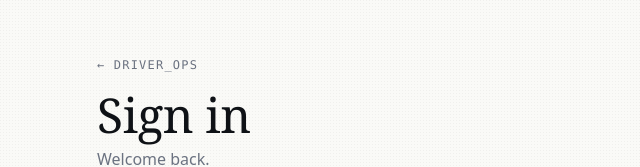
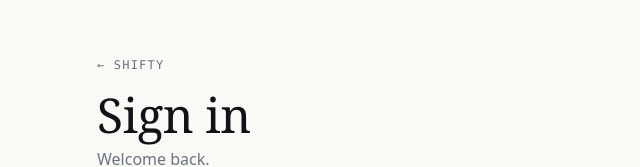
Before and after one commit to presley-Famco/SHIFTY, a Next.js app: page /login in a window 1280 px wide. Shown: the part 136-303 px from the top of the page, without its empty margins (319-959 px from the left). Built offline with nearby package versions, Linux system fonts and the light colour scheme; no server answers.

Commit message:
Update auth pages, layout, nav, and README

```diff
--- a/src/app/(auth)/login/page.tsx
+++ b/src/app/(auth)/login/page.tsx
@@ -8,7 +8,7 @@ export default function LoginPage() {
     <main className="min-h-screen grain flex items-center justify-center p-6">
       <div className="w-full max-w-md">
         <Link href="/" className="font-mono text-xs uppercase tracking-widest text-[var(--color-muted)] hover:text-[var(--color-ink)]">
-          ← driver_ops
+          ← SHIFTY
         </Link>
         <h1 className="font-display text-5xl mt-4 mb-2">Sign in</h1>
         <p className="text-[var(--color-muted)] mb-8">Welcome back.</p>
--- a/src/app/(auth)/signup/page.tsx
+++ b/src/app/(auth)/signup/page.tsx
@@ -7,7 +7,7 @@ export default function SignupPage() {
     <main className="min-h-screen grain flex items-center justify-center p-6">
       <div className="w-full max-w-md">
         <Link href="/" className="font-mono text-xs uppercase tracking-widest text-[var(--color-muted)] hover:text-[var(--color-ink)]">
-          ← driver_ops
+          ← SHIFTY
         </Link>
         <h1 className="font-display text-5xl mt-4 mb-2">Create account</h1>
         <p className="text-[var(--color-muted)] mb-8">
--- a/src/app/layout.tsx
+++ b/src/app/layout.tsx
@@ -2,7 +2,7 @@ import './globals.css';
 import type { Metadata } from 'next';
 
 export const metadata: Metadata = {
-  title: 'Driver Ops MVP',
+  title: 'SHIFTY',
   description: 'Shift availability and daily inspection log for drivers.',
 };
 
--- a/src/app/page.tsx
+++ b/src/app/page.tsx
@@ -12,7 +12,7 @@ export default async function Home() {
     <main className="min-h-screen grain">
       <div className="max-w-4xl mx-auto px-6 py-16">
         <div className="flex items-baseline justify-between mb-16">
-          <span className="font-mono text-xs uppercase tracking-widest">driver_ops / v0.1</span>
+          <span className="font-mono text-xs uppercase tracking-widest">SHIFTY / v0.1</span>
           <span className="font-mono text-xs uppercase tracking-widest">mvp · internal</span>
         </div>
 
--- a/src/components/TopNav.tsx
+++ b/src/components/TopNav.tsx
@@ -8,7 +8,7 @@ export default function TopNav({ user }: { user: User }) {
       <div className="max-w-6xl mx-auto px-6 py-4 flex items-center justify-between">
         <div className="flex items-center gap-6">
           <Link href={isAdmin ? '/admin' : '/driver'} className="font-mono text-xs uppercase tracking-widest">
-            driver_ops
+            SHIFTY
           </Link>
           {isAdmin ? (
             <div className="flex gap-4 text-sm">
```
Also changed, not shown: 1 other file (tests, documents, lock files or other folders).
